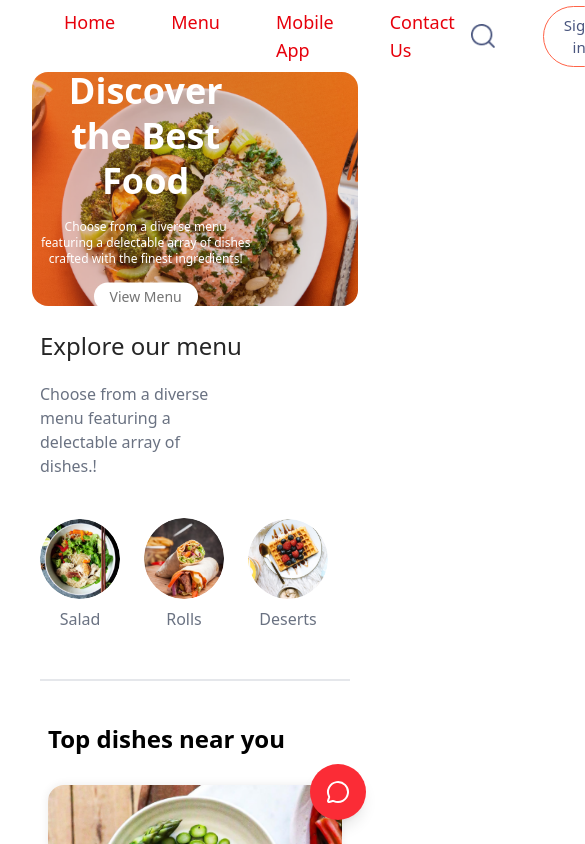
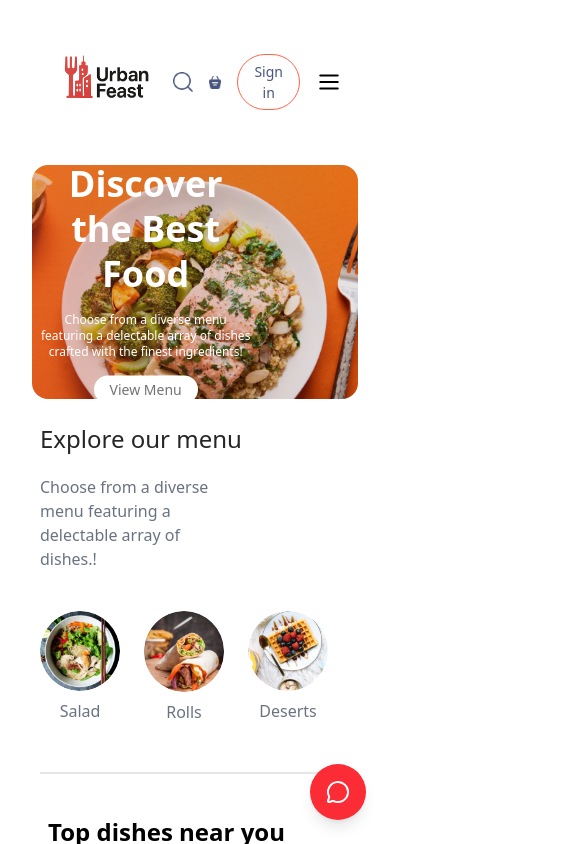
Before and after one commit to sabhinav18/UrbanFeast, a React (Vite) app in the folder frontend/: page / in a window 390 px wide. Shown: the top 844 px of the page, 585 px wide, since content can reach past the window. Built offline with nearby package versions, Linux system fonts and the light colour scheme.

Commit message:
Update NavBar.jsx

```diff
--- a/frontend/src/components/NavBar.jsx
+++ b/frontend/src/components/NavBar.jsx
@@ -2,11 +2,13 @@ import React, { useContext, useState } from 'react'
 import { assets } from '../assets/assets'
 import { Link, useNavigate } from 'react-router-dom';
 import { StoreContext } from '../context/StoreContext';
+import { Menu, X } from "lucide-react"; // hamburger + close icons
+
 
 const NavBar = ({setShowLogin}) => {
 
   const  [menu, setmenu] = useState("menu");
-
+  const [mobileOpen, setMobileOpen] = useState(false);
   const {getTotalCartAmount,token,setToken} = useContext(StoreContext);
 
   const navigate = useNavigate();
@@ -18,12 +20,12 @@ const NavBar = ({setShowLogin}) => {
   }
 
   return (
-    <div class="flex items-center justify-between px-6   ">
+    <div class="flex items-center justify-between px-4 sm:px-6  py-4  md:px-10  ">
 
-        <Link to='/'><img className="w-[150px] max1050:w-[140px] max900:w-[120px] " src={assets.logo} alt="" /></Link>
+        <Link to='/'><img className="w-[150px] sm:w-[140px] xs:w-[120px] " src={assets.logo} alt="" /></Link>
 
 
-        <ul className="flex list-none gap-6 text-red-600 text-lg max1050:gap-[20px] max1050:text-[17px] max900:gap-[15px] max900:text-[16px] max750:hidden">
+        <ul className=" list-none gap-6 text-red-600 text-lg hidden lg:flex  ">
           {/* Home */}
           <Link to="/">
             <li
@@ -73,10 +75,10 @@ const NavBar = ({setShowLogin}) => {
           </a>
         </ul>
 
-        <div class="flex items-center gap-6 max1050:gap[30px] max900:gap-[20px]">
-            <img className='w-[24px] max1050:w-[22px] max900:w-[20px]' src={assets.search_icon} alt="" />
+        <div class="flex items-center gap-4 sm:gap-6 ">
+            <img className='w-[20px] sm:w-[22px] md:w-[24px]' src={assets.search_icon} alt="" />
             <div class="relative">
-                <Link to="/cart"><img className='w-[24px] max1050:w-[22px] max900:w-[20px] cursor-pointer' src={assets.basket_icon} alt="" /></Link>
+                <Link to="/cart"><img className='w-[20px] sm:w-[22px] md:w-[24px] cursor-pointer' src={assets.basket_icon} alt="" /></Link>
 
                 <div  className={` ${getTotalCartAmount()===0?"":"absolute min-w-2.5 min-h-2.5 bg-red-500 rounded-sm -top-2 -right-2"}`}></div>
             </div>
@@ -84,7 +86,10 @@ const NavBar = ({setShowLogin}) => {
                 {!token ? (
                   <button
                     onClick={() => setShowLogin(true)}
-                    className="bg-transparent text-[#49557e] border border-[tomato] px-7 py-2 rounded-full cursor-pointer transition hover:bg-[#fff4f2] text-[16px] max-[1050px]:px-6 max-[900px]:px-5 max-[900px]:py-[7px] max-[900px]:text-[15px]"
+                    className="bg-transparent text-[#49557e] border border-[tomato]
+                              px-4 py-1.5 sm:px-6 sm:py-2
+                              rounded-full cursor-pointer transition
+                              hover:bg-[#fff4f2] text-[14px] sm:text-[16px] "
                   >
                     Sign in
                   </button>
@@ -93,7 +98,7 @@ const NavBar = ({setShowLogin}) => {
                     <img
                       src={assets.profile_icon}
                       alt="profile"
-                      className="max-[1050px]:w-[22px] max-[900px]:w-[20px]"
+                      className="w-[22px] sm:w-[20px] md:w-[20px]"
                     />
                     {/* Dropdown */}
                     <ul
@@ -125,7 +130,64 @@ const NavBar = ({setShowLogin}) => {
                     </ul>
                   </div>
                 )}
+                {/* Hamburger Menu (Mobile < 1024px) */}
+                <button
+                  className="lg:hidden flex items-center z-50 mr-2 sm:mr-4"
+                  onClick={() => setMobileOpen(!mobileOpen)}
+                >
+                  {mobileOpen ? <X size={26} /> : <Menu size={26} />}
+                </button>
         </div>
+
+        {/* Mobile Dropdown */}
+          {mobileOpen && (
+            <div className="absolute top-20 left-0 w-full bg-white shadow-md
+                  flex flex-col items-center gap-6 py-6 text-lg
+                  z-40 lg:hidden">
+              <Link
+                to={"/"}
+                onClick={() => {
+                  setmenu("home");
+                  setMobileOpen(false);
+                }}
+                className={menu === "home" ? "text-red-500" : ""}
+              >
+                Home
+              </Link>
+              <a
+                href="#menu"
+                onClick={() => {
+                  setmenu("menu");
+                  setMobileOpen(false);
+                }}
+                className={menu === "menu" ? "text-red-500" : ""}
+              >
+                Menu
+              </a>
+              <a
+                href="#app-download"
+                onClick={() => {
+                  setmenu("mobile-app");
+                  setMobileOpen(false);
+                }}
+                className={menu === "mobile-app" ? "text-red-500" : ""}
+              >
+                Mobile App
+              </a>
+              <a
+                href="#footer"
+                onClick={() => {
+                  setmenu("contact-us");
+                  setMobileOpen(false);
+                }}
+                className={menu === "contact-us" ? "text-red-500" : ""}
+              >
+                Contact Us
+              </a>
+            </div>
+          )}
+
+
     </div>
   )
 }
```
